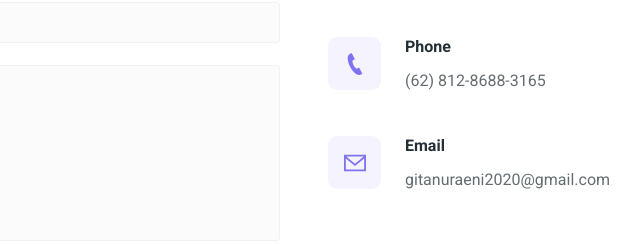
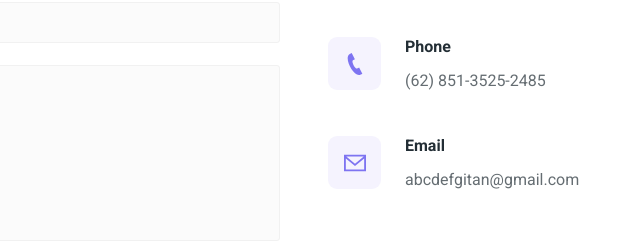
Before and after one commit to GitaNraeni/GitaNuraeni, a plain HTML site: page index.html in a window 1280 px wide. Shown: the part 3303-3548 px from the top of the page, 336-976 px from the left. Drawn offline with Linux system fonts and the light colour scheme.

Commit message:
index.html

```diff
--- a/index.html
+++ b/index.html
@@ -376,7 +376,7 @@
             </div>
             <div class="contact-item-detail">
               <h4>Phone</h4>
-              <p>(62) 812-8688-3165</p>
+              <p>(62) 851-3525-2485</p>
             </div>
           </div>
 
@@ -395,7 +395,7 @@
             </div>
             <div class="contact-item-detail">
               <h4>Email</h4>
-              <p>gitanuraeni2020@gmail.com</p>
+              <p>abcdefgitan@gmail.com</p>
             </div>
           </div>
         </div>
```
